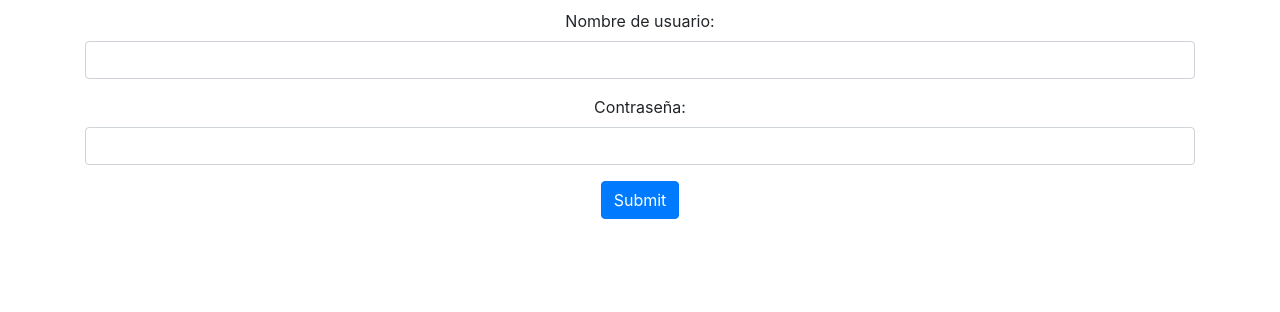
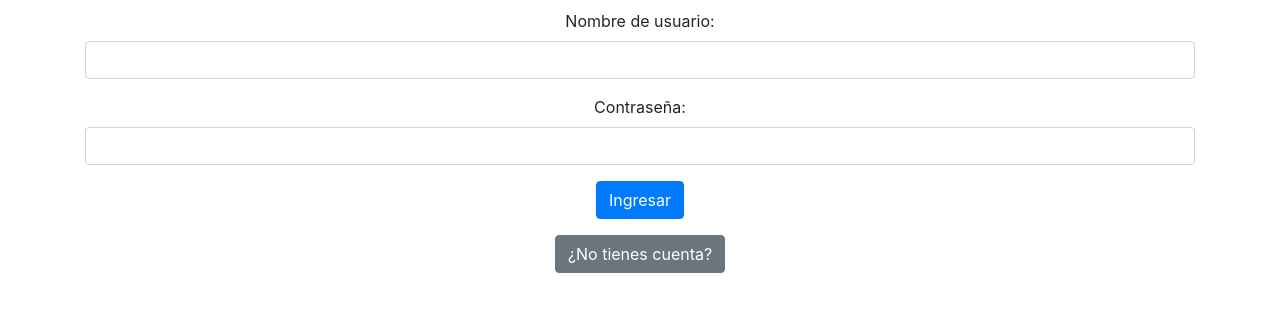
Before and after one commit to ticiAngelucci/trelloSist, a PHP site: page /login.php in a window 1280 px wide. Shown: the part 201-513 px from the top of the page. Run offline with PHP 8.4, Linux system fonts and the light colour scheme.

Commit message:
button ingresar

```diff
--- a/login.php
+++ b/login.php
@@ -34,8 +34,9 @@
                     <input type="password" class="form-control" name="password" required>
                 </div>
 
-                <button type="submit" name="ingresar" class="btn btn-primary">Submit</button>
+                <button type="submit" name="ingresar" class="btn btn-primary">Ingresar</button>
             </form>
+            <button class="btn btn-secondary mt-3" onclick="location.href='signUp.php'">¿No tienes cuenta?</button>
         </div>
         <script src="https://code.jquery.com/jquery-3.3.1.slim.min.js" integrity="sha384-q8i/X+965DzO0rT7abK41JStQIAqVgRVzpbzo5smXKp4YfRvH+8abtTE1Pi6jizo" crossorigin="anonymous"></script>
         <script src="https://cdn.jsdelivr.net/npm/popper.js@1.14.3/dist/umd/popper.min.js" integrity="sha384-ZMP7rVo3mIykV+2+9J3UJ46jBk0WLaUAdn689aCwoqbBJiSnjAK/l8WvCWPIPm49" crossorigin="anonymous"></script>
--- a/signUp.php
+++ b/signUp.php
@@ -35,6 +35,7 @@
             </div>
             <button type="submit" class="btn btn-primary">Registrar</button>
         </form>
+        <p>¿Ya tienes una cuenta? <a href="login.php">Iniciar sesión</a></p>
     </div>
     <script src="https://code.jquery.com/jquery-3.3.1.slim.min.js" integrity="sha384-q8i/X+965DzO0rT7abK41JStQIAqVgRVzpbzo5smXKp4YfRvH+8abtTE1Pi6jizo" crossorigin="anonymous"></script>
     <script src="https://cdn.jsdelivr.net/npm/popper.js@1.14.3/dist/umd/popper.min.js" integrity="sha384-ZMP7rVo3mIykV+2+9J3UJ46jBk0WLaUAdn689aCwoqbBJiSnjAK/l8WvCWPIPm49" crossorigin="anonymous"></script>
```
